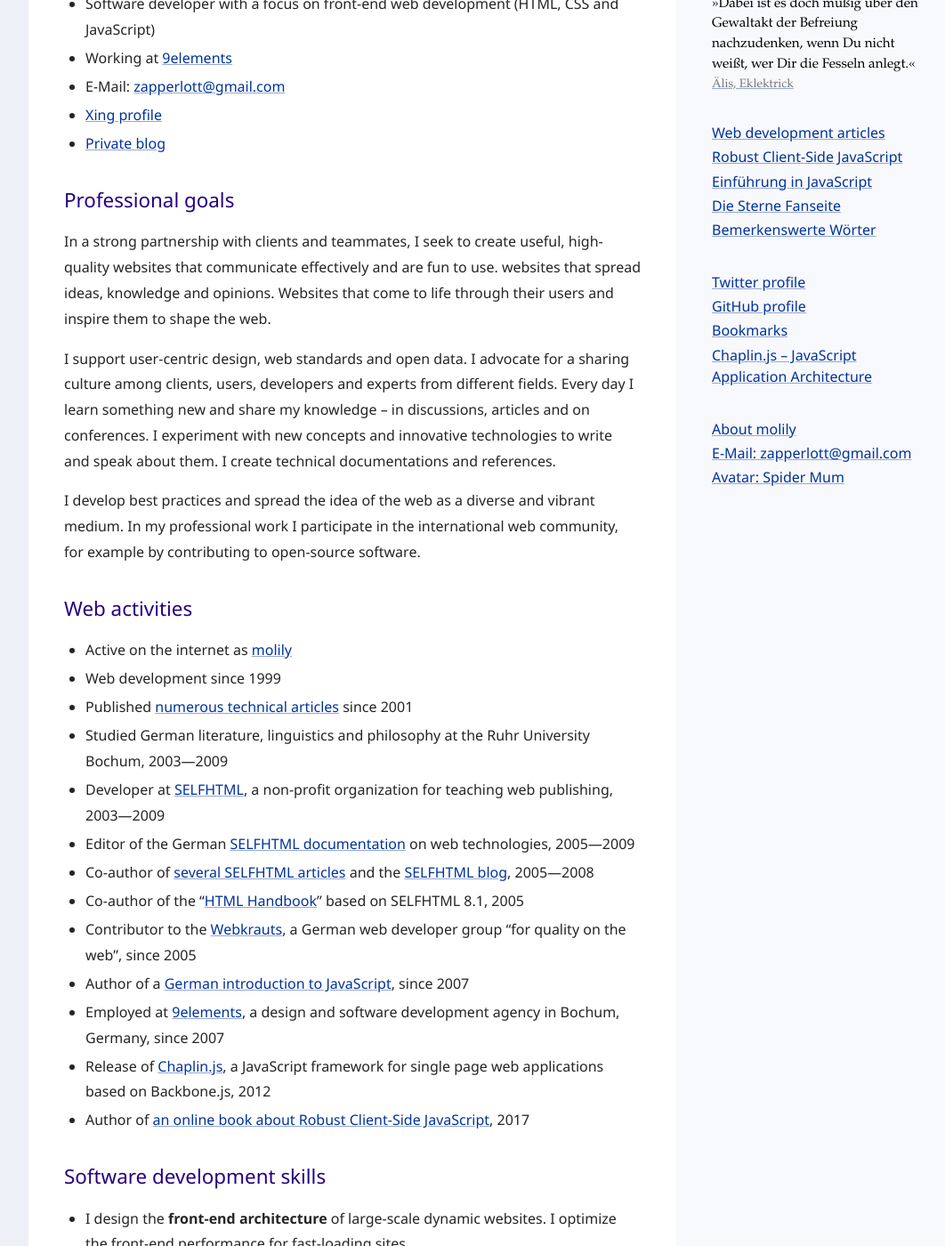
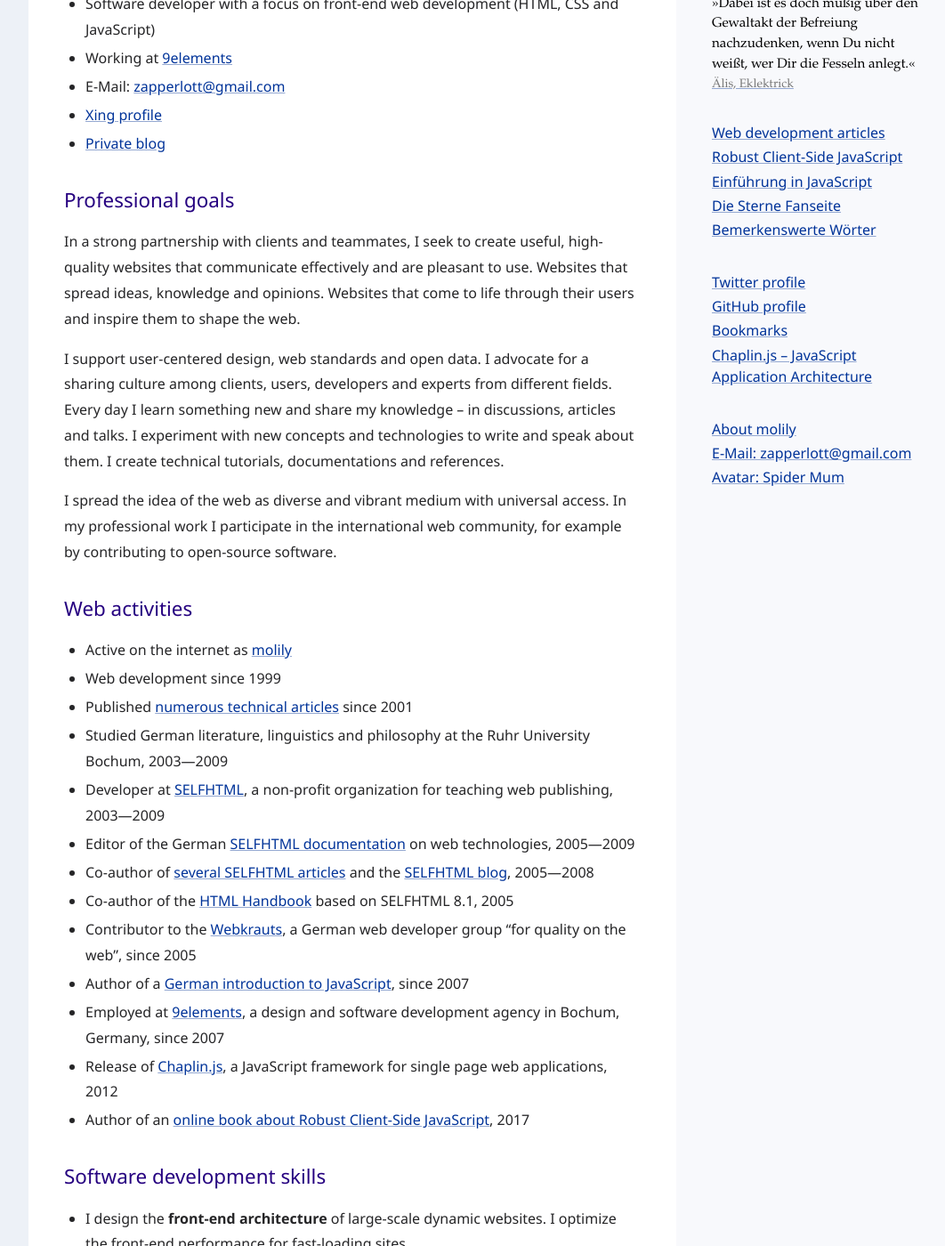
Before and after one commit to molily/molily.de, a Jekyll site: the page built from resume-en.html, in a window 1280 px wide and 1400 px high, scrolled down 306 px. Shown: the whole window at 89% size, without its empty margins (88-1150 px from the left). Built offline with Jekyll 4.4.1, drawn with Linux system fonts in a browser that asks for light colours; some web fonts are replaced; some of the changed text lies outside the part shown.

Commit message:
Small fixes and improvements. Typos.

```diff
--- a/_posts/2009-09-22-was-ist-html5.html
+++ b/_posts/2009-09-22-was-ist-html5.html
@@ -150,7 +150,7 @@
 
 <p>In den letzten Monaten haben viele Fachleute eine Lanze für <a href="http://itpastorn.blogspot.com/2009/07/value-of-false-xhtml.html">»polyglotte« (X)HTML-5-Dokumente</a> gebrochen. Das sind Dokumente nach XHTML-Syntax, die dank der neuen Verarbeitungsregeln auch als HTML geparst werden können. Dies ermöglicht es, auf die bewährte strenge und »pädagogische« XHTML-Syntax zu setzen und gleichzeitig maximale Kompatibilität mit bestehenden XML-Werkzeugen und künftigen HTML-5-Parsern zu erreichen. Der besagte HTML-5-Validator <a href="http://intertwingly.net/blog/2009/09/02/Polyglot-Validation">macht Fortschritte</a>, um die Erstellung von polyglotten Dokumenten zu unterstützen.</p>
 
-<p>Die Idee von HTML-Dokumenten, die Teil beider Welten sind, ist nun nichts Neues: Sogenanntes abwärtskompatibles XHTML 1.0 wird seit Jahren als <code>text/html</code> ausgeliefert. Bereits dafür gab es in der Vergangenheit vehemente Fürsprecher und erbitterte Gegner. Der Grabenkampf, ob XML für Websites Sinn ergibt, ist also nicht beigelegt: Die alten Kontrahenten <a href="http://blog.whatwg.org/response-to-notes-on-html-5">streiten unaufhörlich weiter</a>. Was die einen für Zeitverschwendung halten, sehen die anderen als <a href="http://my.opera.com/jax/blog/html5-xml-stealth">stilles Revival von XML</a>. Wie auch immer: Mit HTML 5 hat sich ein pragmatischer Kompromiss durchgesetzt, der den Webautoren die Wahl lässt und sie dabei so gut es geht unterstützt.</p>
+<p>Die Idee von HTML-Dokumenten, die Teil beider Welten sind, ist nun nichts Neues: Sogenanntes abwärtskompatibles XHTML 1.0 wird seit Jahren als <code>text/html</code> ausgeliefert. Bereits dafür gab es in der Vergangenheit vehemente Fürsprecher und erbitterte Gegner. Der Grabenkampf darum, ob XML für Websites sinnvoll ist, ist also nicht beigelegt: Die alten Kontrahenten <a href="http://blog.whatwg.org/response-to-notes-on-html-5">streiten unaufhörlich weiter</a>. Was die einen für Zeitverschwendung halten, sehen die anderen als <a href="http://my.opera.com/jax/blog/html5-xml-stealth">stilles Revival von XML</a>. Wie auch immer: Mit HTML 5 hat sich ein pragmatischer Kompromiss durchgesetzt, der den Webautoren die Wahl lässt und sie dabei so gut es geht unterstützt.</p>
 
 <h3>JavaScript-Schnittstellen aus dem HTML-5-Umfeld</h3>
 
--- a/resume-en.html
+++ b/resume-en.html
@@ -20,11 +20,11 @@
 <section>
   <h2>Professional goals</h2>
 
-  <p>In a strong partnership with clients and teammates, I seek to create useful, high-quality websites that communicate effectively and are fun to use. websites that spread ideas, knowledge and opinions. Websites that come to life through their users and inspire them to shape the web.</p>
+  <p>In a strong partnership with clients and teammates, I seek to create useful, high-quality websites that communicate effectively and are pleasant to use. Websites that spread ideas, knowledge and opinions. Websites that come to life through their users and inspire them to shape the web.</p>
 
-  <p>I support user-centric design, web standards and open data. I advocate for a sharing culture among clients, users, developers and experts from different fields. Every day I learn something new and share my knowledge – in discussions, articles and on conferences. I experiment with new concepts and innovative technologies to write and speak about them. I create technical documentations and references.</p>
+  <p>I support user-centered design, web standards and open data. I advocate for a sharing culture among clients, users, developers and experts from different fields. Every day I learn something new and share my knowledge – in discussions, articles and talks. I experiment with new concepts and technologies to write and speak about them. I create technical tutorials, documentations and references.</p>
 
-  <p>I develop best practices and spread the idea of the web as a diverse and vibrant medium. In my professional work I participate in the international web community, for example by contributing to open-source software.</p>
+  <p>I spread the idea of the web as diverse and vibrant medium with universal access. In my professional work I participate in the international web community, for example by contributing to open-source software.</p>
 </section>
 
 <section>
@@ -38,12 +38,12 @@
   <li>Developer at <a href="https://selfhtml.org/">SELFHTML</a>, a non-profit organization for teaching web publishing, 2003&mdash;2009</li>
   <li>Editor of the German <a href="https://wiki.selfhtml.org/">SELFHTML documentation</a> on web technologies, 2005&mdash;2009</li>
   <li>Co-author of <a href="https://wiki.selfhtml.org/wiki/Artikel">several SELFHTML articles</a> and the <a href="https://blog.selfhtml.org/author/molily/">SELFHTML blog</a>, 2005&mdash;2008</li>
-  <li>Co-author of the “<a href="http://www.amazon.de/dp/3772366546/">HTML Handbook</a>” based on SELFHTML 8.1, 2005</li>
+  <li>Co-author of the <a href="http://www.amazon.de/dp/3772366546/">HTML Handbook</a> based on SELFHTML 8.1, 2005</li>
   <li>Contributor to the <a href="http://webkrauts.de/autor/mathias-schaefer">Webkrauts</a>, a German web developer group “for quality on the web”, since 2005</li>
   <li>Author of a <a href="/js/">German introduction to JavaScript</a>, since 2007</li>
   <li>Employed at <a href="https://9elements.com/">9elements</a>, a design and software development agency in Bochum, Germany, since 2007</li>
-  <li>Release of <a href="https://github.com/chaplinjs/chaplin">Chaplin.js</a>, a JavaScript framework for single page web applications based on Backbone.js, 2012</li>
-  <li>Author of <a href="/robust-javascript/">an online book about Robust Client-Side JavaScript</a>, 2017</li>
+  <li>Release of <a href="https://github.com/chaplinjs/chaplin">Chaplin.js</a>, a JavaScript framework for single page web applications, 2012</li>
+  <li>Author of an <a href="/robust-javascript/">online book about Robust Client-Side JavaScript</a>, 2017</li>
   </ul>
 </section>
 
@@ -53,12 +53,12 @@
   <ul class="compact-list">
   <li>I design the <strong>front-end architecture</strong> of large-scale dynamic websites. I optimize the front-end performance for fast-loading sites.</li>
   <li>I master <strong>complex CSS layout</strong> and know well-established CSS frameworks. I use preprocessors like Sass to implement responsive design across browsers.</li>
-  <li>I develop websites conforming to recent <strong>web standards</strong> and design principles of the web, like universal access. I am familiar with current HTML and CSS specifications.</li>
+  <li>I develop websites conforming to recent <strong>web standards</strong> as well as to the design principles of the web, like universal access. I am familiar with current HTML and CSS specifications.</li>
   <li>I have years of experience in <strong>web usability</strong> and successful web communication. I have a sense for visual <strong>design and typography</strong>.</li>
   <li>I develop server-side web applications in <strong>Ruby on Rails</strong>.</li>
   <li>I have advanced skills in <strong>web server administration</strong>: Linux, Apache, nginx, Phusion Passenger, MySQL, PostgreSQL.</li>
   <li>I am fond of <strong>version control systems</strong> like Git.</li>
-  <li>I write <strong>technical documentation</strong> and comprehensible articles on web technologies. I give technical support in web authoring forums.</li>
+  <li>I write <strong>technical documentation</strong> and comprehensive articles on web technologies. I give technical support in web authoring forums.</li>
   </ul>
 </section>
 
```
Also changed, not shown: _posts/2010-01-10-progressive-enhancement.html (+4 -3 lines).
